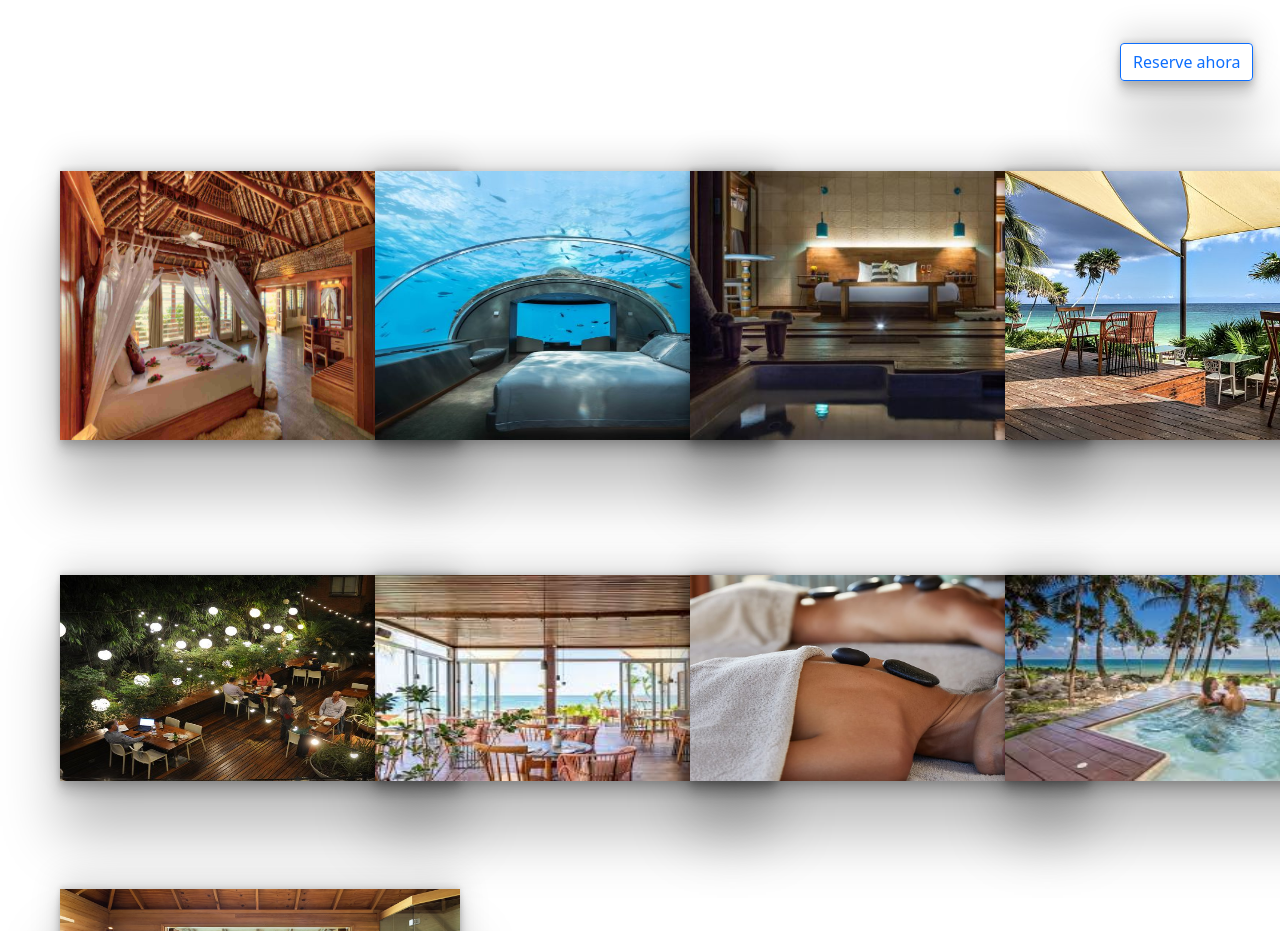
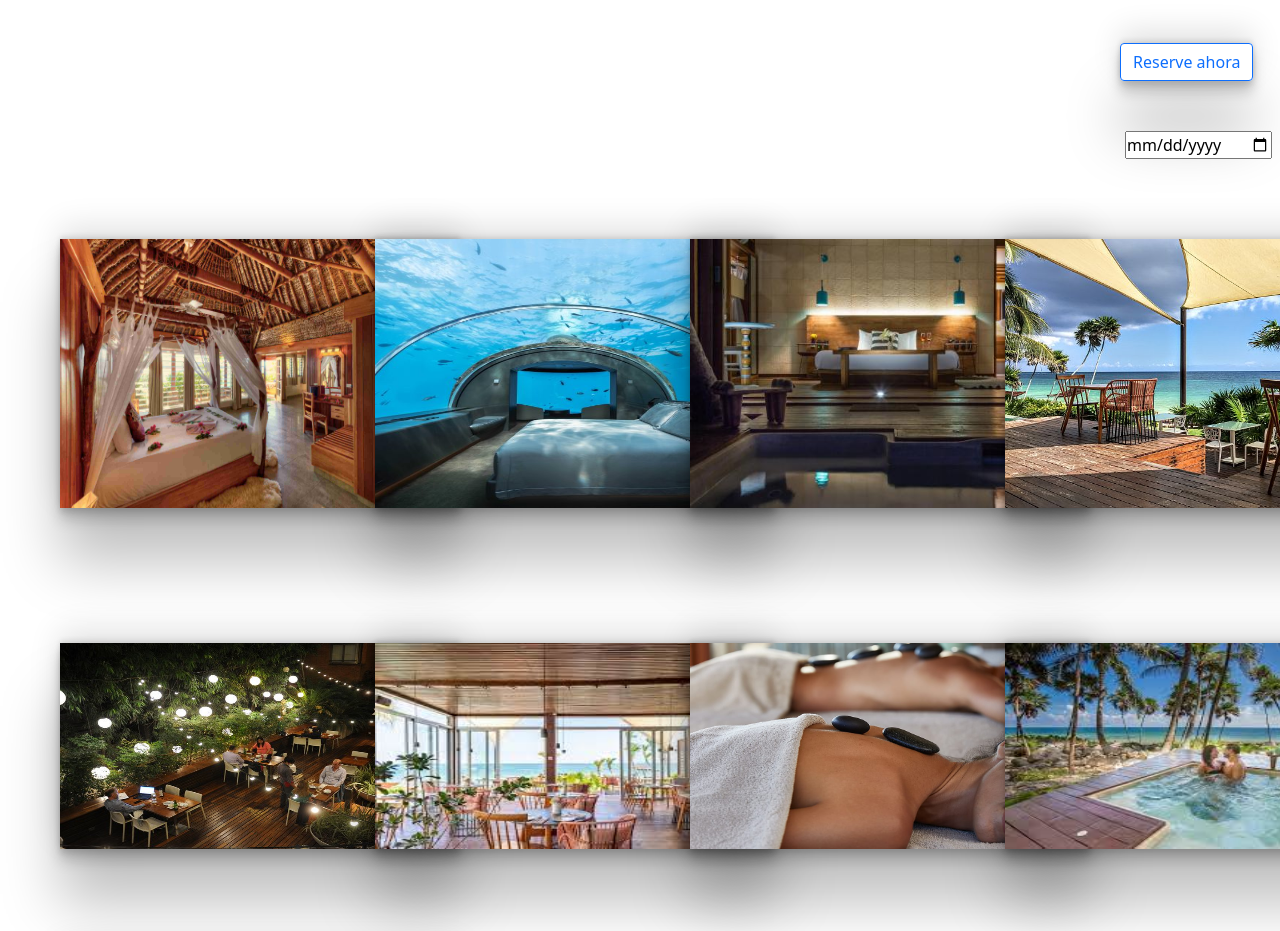
Before and after one commit to astonoshi/Bootstrack, a plain HTML site: page index.html in a window 1280 px wide. Shown: the part 1360-2291 px from the top of the page. Drawn offline with nearby package versions, Linux system fonts and the light colour scheme.

Commit message:
Falta corregir main

```diff
--- a/ccs/style.css
+++ b/ccs/style.css
@@ -113,10 +113,14 @@
     .btn-outline-primary{
         display: flex;
         margin-left: 1120px;
-        margin-bottom: 50px;
         box-shadow: rgba(0, 0, 0, 0.25) 0px 54px 55px, rgba(0, 0, 0, 0.12) 0px -12px 30px, rgba(0, 0, 0, 0.12) 0px 4px 6px, rgba(0, 0, 0, 0.17) 0px 12px 13px, rgba(0, 0, 0, 0.09) 0px -3px 5px;
+        }
 
-        }
+    form{
+        display: flex;
+        margin-left: 1125px;
+        margin-bottom: 40px;
+    }
 
     .grid-item{
         display: flex;
--- a/index.html
+++ b/index.html
@@ -66,6 +66,11 @@
 <div>
 <button class="btn btn-outline-primary">Reserve ahora</button>
 </div>
+
+<form action="" method="">
+    <input type="date" name="calendar">
+</form>
+
 
 <div class="grid-container">
     <div class="item">
```
Also changed, not shown: pages/contacto.html (+0 -2 lines).
